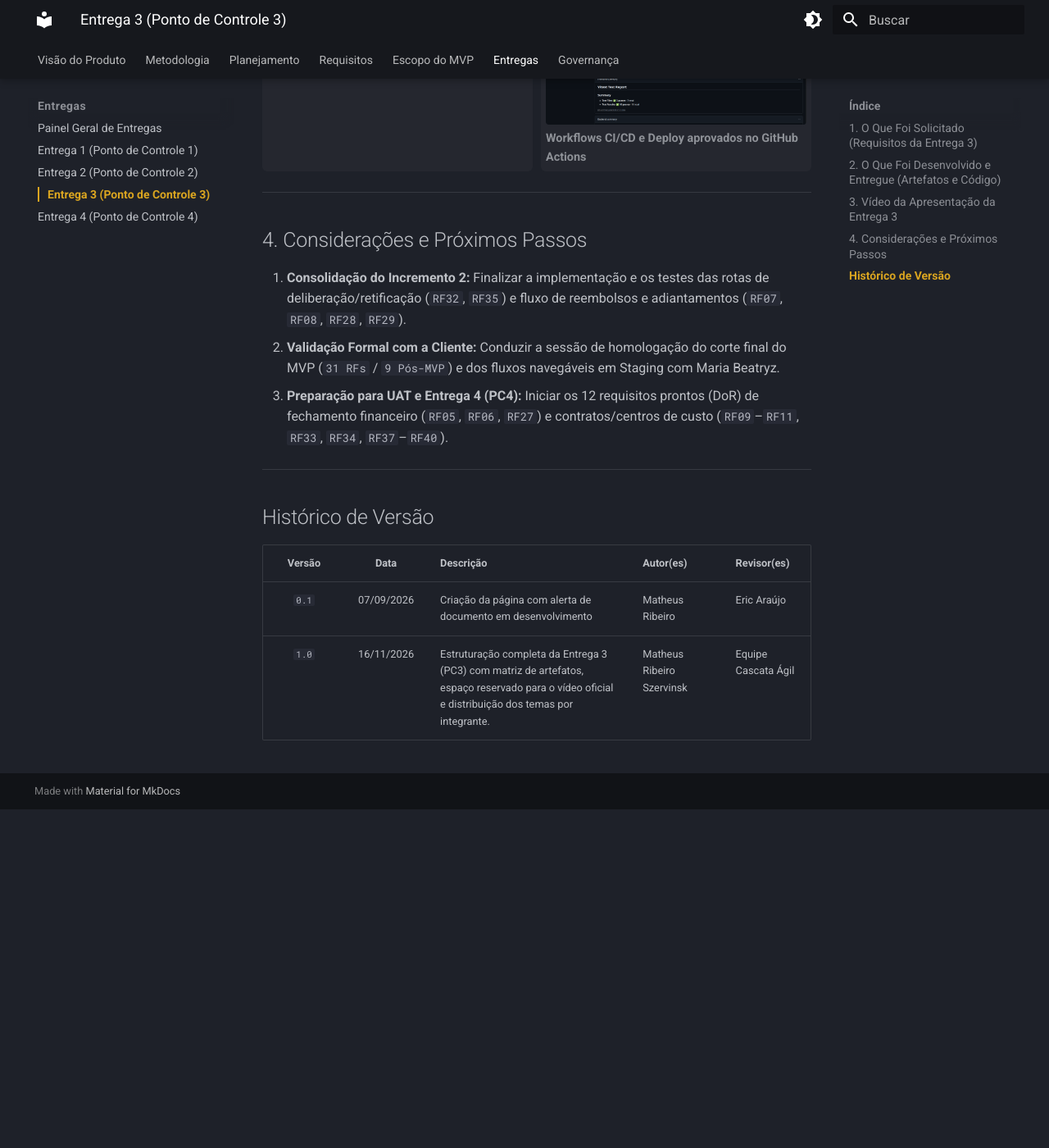
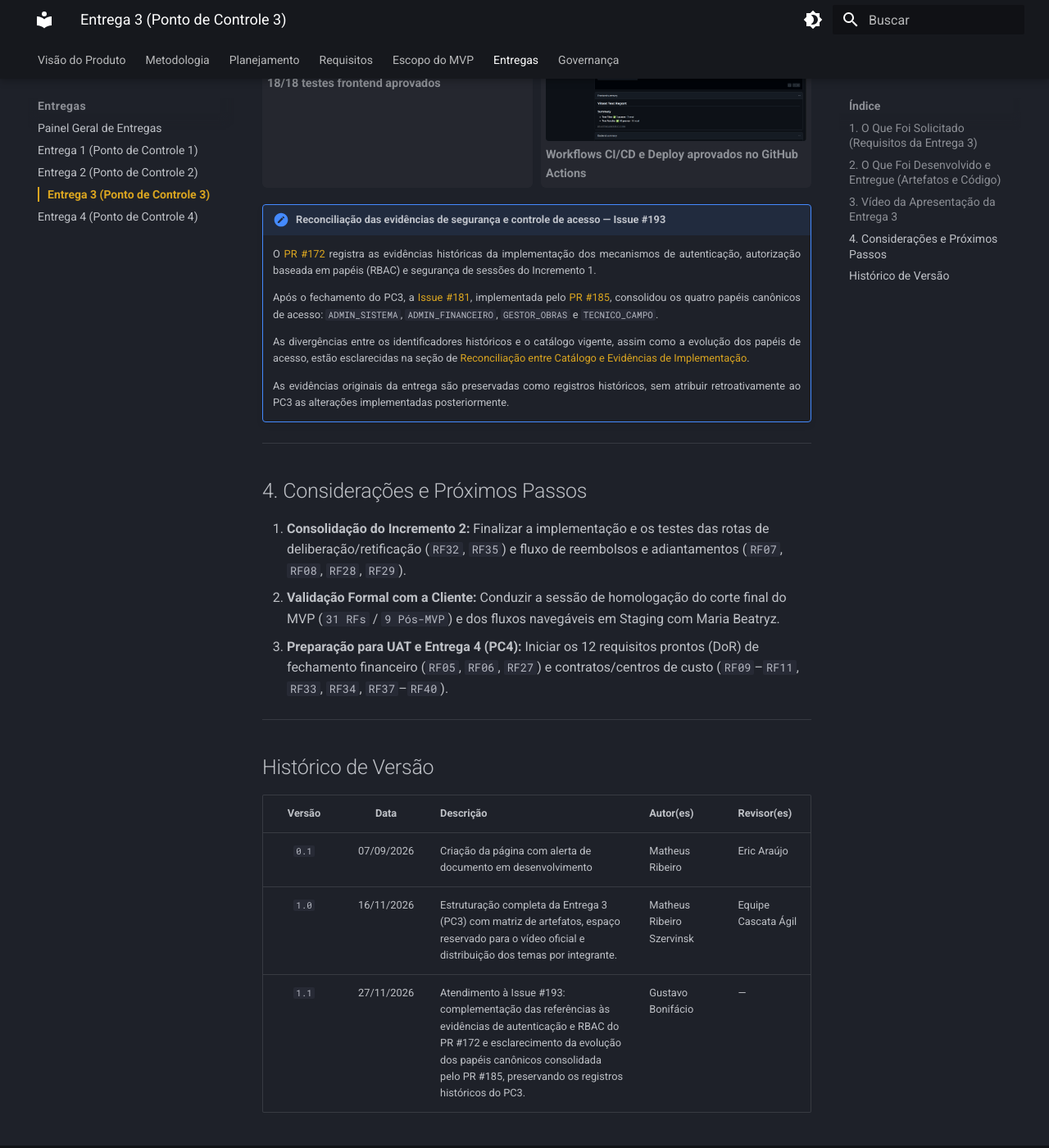
Before and after one commit to mdsreq-fga-unb/REQ-2026.2-T01-DUOC-Finance, an MkDocs documentation site: the page built from docs/entregas/entrega-3.md, in a window 1280 px wide and 1400 px high, scrolled down 4498 px. Shown: the whole window at 82% size. Built offline with MkDocs 1.6.1 and Material for MkDocs 9.7.7, drawn with Linux system fonts in a browser that asks for light colours; before the commit the page ends 5485 px from its top, so only the background shows below that; some of the changed text lies outside the part shown.

Commit message:
docs(entrega-3): esclarecer evidencias historicas de seguranca e RBAC

```diff
--- a/docs/entregas/entrega-3.md
+++ b/docs/entregas/entrega-3.md
@@ -42,7 +42,7 @@ A tabela abaixo consolida os principais artefatos de documentação, governança
 | **Rastreabilidade** | Matrizes e Pirâmide Interativa | Rastreabilidade bidirecional (`OG ➔ OE ➔ CAR ➔ RF ➔ RN/RNF`) e matriz-síntese de cobertura do produto. | [Acessar Rastreabilidade](../requisitos/rastreabilidade.md) |
 | **Priorização & MVP** | Priorização & Escopo do Produto | Abas metodológicas de Valor (`VB`) e Esforço (`EC`), fórmula corrigida, seletor dinâmico (*Características* vs *Matriz 4×4*), retificação assistida (`RF06 × RF21 × RF35`) e registro de validação. | [Acessar Priorização](../requisitos/priorizacao.md) |
 | **Planejamento** | Cronograma e Detalhamento de Ciclos | Calendário semestral interativo desacoplado do calendário acadêmico, marco da gravação em `16/11/2026` e atualização do Ciclo 1 (*Concluído*) e Semana 11 (*Em Andamento*). | [Acessar Cronograma](../metodologia/cronograma.md) |
-| **Código (Incr. 1)** | Gestão de Colaboradores, Auth/RBAC e RVT | Backend NestJS + Prisma/PostgreSQL (rotas `/api/auth`, `/api/rvt`, `/api/health`) e Frontend React/Vite com Docker Compose (`PR #167` e `PR #170`). | [Acessar Repositório](https://github.com/mdsreq-fga-unb/REQ-2026.2-T01-DUOC-Finance) |
+| **Código (Incr. 1)** | Gestão de Colaboradores, Auth/RBAC e RVT | Backend NestJS + Prisma/PostgreSQL (rotas `/api/auth`, `/api/rvt`, `/api/health`) e Frontend React/Vite com Docker Compose ([PR #167](https://github.com/mdsreq-fga-unb/REQ-2026.2-T01-DUOC-Finance/pull/167), [PR #170](https://github.com/mdsreq-fga-unb/REQ-2026.2-T01-DUOC-Finance/pull/170) e [PR #172](https://github.com/mdsreq-fga-unb/REQ-2026.2-T01-DUOC-Finance/pull/172)). | [Acessar Repositório](https://github.com/mdsreq-fga-unb/REQ-2026.2-T01-DUOC-Finance) |
 | **Governança** | Atas e Lições Aprendidas | Registro das decisões da equipe e gravação da apresentação da Entrega 3 na **Reunião 07 (16/11/2026)**. | [Acessar Atas](../governanca/atas/index.md) |
 
 ---
@@ -108,6 +108,15 @@ A gravação oficial do Ponto de Controle 3 (realizada em **16/11/2026**) aprese
   </div>
 </div>
 
+!!! note "Reconciliação das evidências de segurança e controle de acesso — Issue #193"
+    O [PR #172](https://github.com/mdsreq-fga-unb/REQ-2026.2-T01-DUOC-Finance/pull/172) registra as evidências históricas da implementação dos mecanismos de autenticação, autorização baseada em papéis (RBAC) e segurança de sessões do Incremento 1.
+
+    Após o fechamento do PC3, a [Issue #181](https://github.com/mdsreq-fga-unb/REQ-2026.2-T01-DUOC-Finance/issues/181), implementada pelo [PR #185](https://github.com/mdsreq-fga-unb/REQ-2026.2-T01-DUOC-Finance/pull/185), consolidou os quatro papéis canônicos de acesso: `ADMIN_SISTEMA`, `ADMIN_FINANCEIRO`, `GESTOR_OBRAS` e `TECNICO_CAMPO`.
+
+    As divergências entre os identificadores históricos e o catálogo vigente, assim como a evolução dos papéis de acesso, estão esclarecidas na seção de [Reconciliação entre Catálogo e Evidências de Implementação](../requisitos/rastreabilidade.md#reconciliacao-entre-catalogo-e-evidencias-de-implementacao).
+
+    As evidências originais da entrega são preservadas como registros históricos, sem atribuir retroativamente ao PC3 as alterações implementadas posteriormente.
+
 ---
 
 ## 4. Considerações e Próximos Passos
@@ -124,3 +133,4 @@ A gravação oficial do Ponto de Controle 3 (realizada em **16/11/2026**) aprese
 | :---: | :---: | :--- | :--- | :--- |
 | `0.1` | 07/09/2026 | Criação da página com alerta de documento em desenvolvimento | Matheus Ribeiro | Eric Araújo |
 | `1.0` | 16/11/2026 | Estruturação completa da Entrega 3 (PC3) com matriz de artefatos, espaço reservado para o vídeo oficial e distribuição dos temas por integrante. | Matheus Ribeiro Szervinsk | Equipe Cascata Ágil |
+| `1.1` | 27/11/2026 | Atendimento à Issue #193: complementação das referências às evidências de autenticação e RBAC do PR #172 e esclarecimento da evolução dos papéis canônicos consolidada pelo PR #185, preservando os registros históricos do PC3. | Gustavo Bonifácio | — |
```
